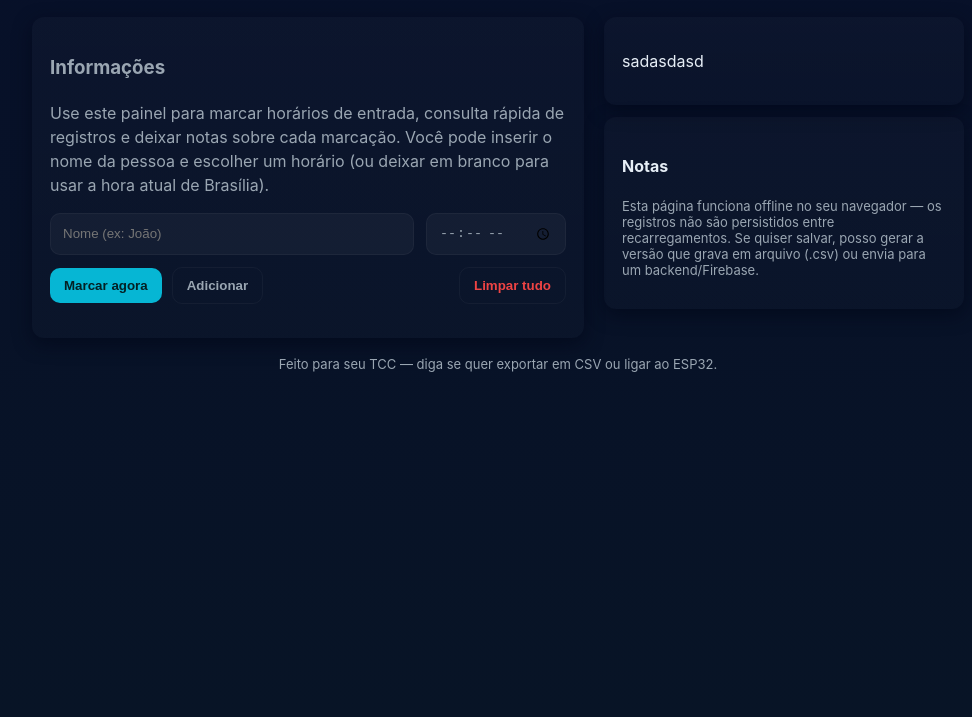
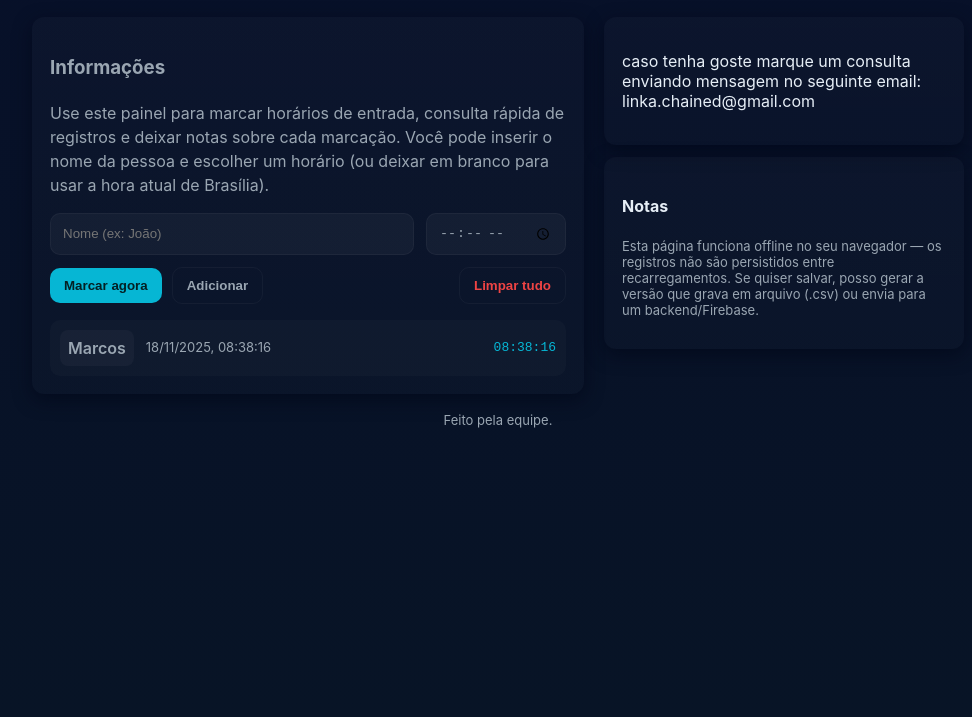
Before and after one commit to JoaoCarvalho01/page-info, a plain HTML site: page index.html in a window 1280 px wide. Shown: the part 115-832 px from the top of the page, without its empty margins (142-1114 px from the left). Drawn offline with Linux system fonts and the light colour scheme.

Commit message:
index2 com java

```diff
--- a/index.html
+++ b/index.html
@@ -51,7 +51,7 @@
       <div class="logo">MH</div>
       <div>
         <h1>Marque um horario de consulta</h1>
-        <p class="lead">Página simples para informações e registro manual/rápido de horários — design limpo para uso local.</p>
+        <p class="lead">Página para teste e informações / registro manual/rápido de horários</p>
       </div>
     </header>
 
@@ -84,7 +84,7 @@
           <!--<div class="stat"><div class="small">Total de marcações</div><div id="total">0</div></div>
           <div class="stat"><div class="small">Última marcação</div><div id="last">—</div></div>
           <div class="stat"><div class="small">Fuso</div><div>America/Sao_Paulo</div></div>-->
-          <p>sadasdasd</p>
+          <p>caso tenha goste marque um consulta enviando mensagem no seguinte email: linka.chained@gmail.com</p>
         </div>
 
         <div style="height:12px"></div>
@@ -96,9 +96,105 @@
       </aside>
     </div>
 
-    <footer>Feito para seu TCC — diga se quer exportar em CSV ou ligar ao ESP32.</footer>
+    <footer>Feito pela equipe.</footer>
   </div>
 
 
+<script>
+    const listEl = document.getElementById('list');
+    const totalEl = document.getElementById('total');
+    const lastEl = document.getElementById('last');
+    const nameInput = document.getElementById('name');
+    const timeInput = document.getElementById('time');
+    const markNowBtn = document.getElementById('markNow');
+    const addManualBtn = document.getElementById('addManual');
+    const clearBtn = document.getElementById('clear');
+
+    let items = [];
+
+    function formatBR(date) {
+        const opts = { hour: '2-digit', minute: '2-digit', second: '2-digit' };
+        return new Intl.DateTimeFormat('pt-BR', {
+            ...opts,
+            timeZone: 'America/Sao_Paulo'
+        }).format(date);
+    }
+
+    function addItem(name, date) {
+        const id = Date.now();
+        items.unshift({ id, name, date });
+        render();
+    }
+
+    function render() {
+        listEl.innerHTML = '';
+
+        items.forEach(it => {
+            const el = document.createElement('div');
+            el.className = 'item';
+
+            el.innerHTML = `
+                <div class="meta">
+                    <div class="badge">${it.name || '—'}</div>
+                    <div class="small">
+                        ${new Intl.DateTimeFormat('pt-BR', {
+                            dateStyle: 'short',
+                            timeStyle: 'medium',
+                            timeZone: 'America/Sao_Paulo'
+                        }).format(it.date)}
+                    </div>
+                </div>
+                <div class="time">${formatBR(it.date)}</div>
+            `;
+
+            listEl.appendChild(el);
+        });
+
+        totalEl.textContent = items.length;
+        lastEl.textContent = items.length ? formatBR(items[0].date) : '—';
+    }
+
+    markNowBtn.addEventListener('click', () => {
+        const name = nameInput.value.trim();
+        addItem(name, new Date());
+        nameInput.value = '';
+        timeInput.value = '';
+    });
+
+    addManualBtn.addEventListener('click', () => {
+        const name = nameInput.value.trim();
+        const t = timeInput.value; // "HH:MM"
+
+        if (!t) {
+            alert('Escolha um horário ou use Marcar agora.');
+            return;
+        }
+
+        const parts = t.split(':');
+        const now = new Date();
+        const d = new Date(
+            now.getFullYear(),
+            now.getMonth(),
+            now.getDate(),
+            parseInt(parts[0]),
+            parseInt(parts[1]),
+            0
+        );
+
+        addItem(name, d);
+        nameInput.value = '';
+        timeInput.value = '';
+    });
+
+    clearBtn.addEventListener('click', () => {
+        if (!confirm('Limpar todas as marcações?')) return;
+        items = [];
+        render();
+    });
+
+    // Item inicial de demonstração
+    addItem('Marcos', new Date());
+</script>
+
 </body>
 </html>
```
